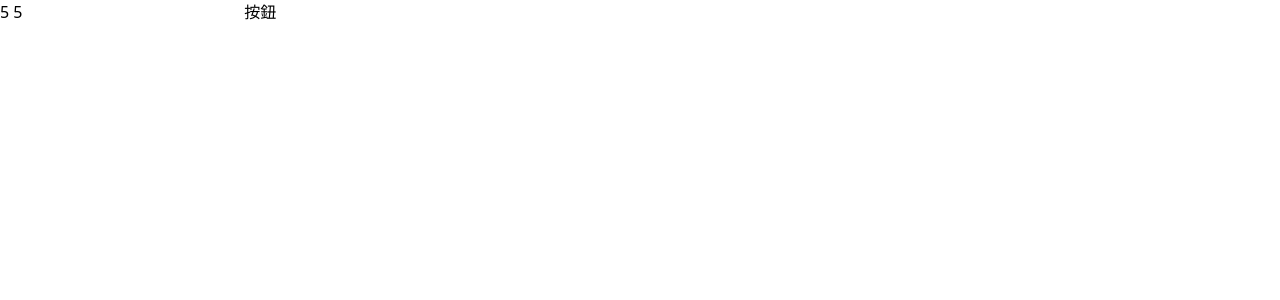
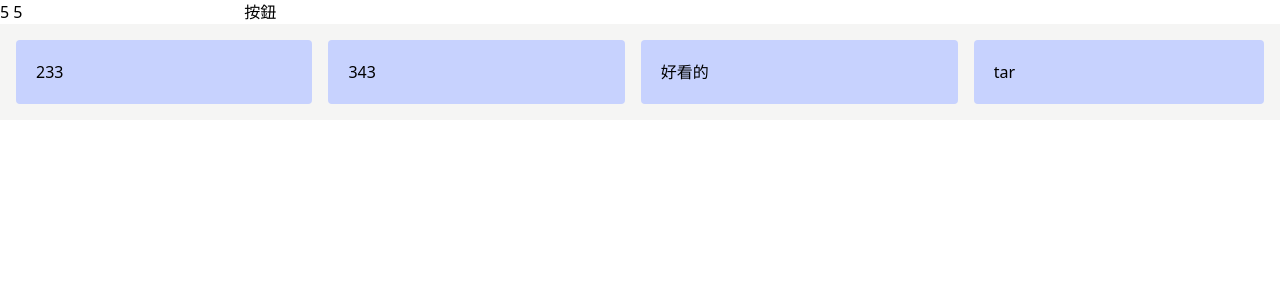
Before and after one commit to ellentyyu/movie-list, a Vue app: page / in a window 1280 px wide. Shown: the top 300 px of the page. Built offline with nearby package versions, Linux system fonts and the light colour scheme.

Commit message:
feat: 新增基本版型

```diff
--- a/src/views/HomeView.vue
+++ b/src/views/HomeView.vue
@@ -1,10 +1,18 @@
 <template>
-  <main>
-    {{num}}
-    <input type="text" v-model="num">
+    <main>
+        {{num}}
+        <input type="text" v-model="num">
 
-    <button @click="num++">按鈕</button>
-  </main>
+        <button @click="num++">按鈕</button>
+        <div class="container mx-auto p-4 bg-stone-100">
+            <div class="flex justify-between space-x-4">
+                <div class="flex-auto bg-indigo-200 p-5 rounded">233</div>
+                <div class="flex-auto bg-indigo-200 p-5 rounded">343</div>
+                <div class="flex-auto bg-indigo-200 p-5 rounded">好看的</div>
+                <div class="flex-auto bg-indigo-200 p-5 rounded">tar</div>
+            </div>
+        </div>
+    </main>
 </template>
 
 <script setup>
```
